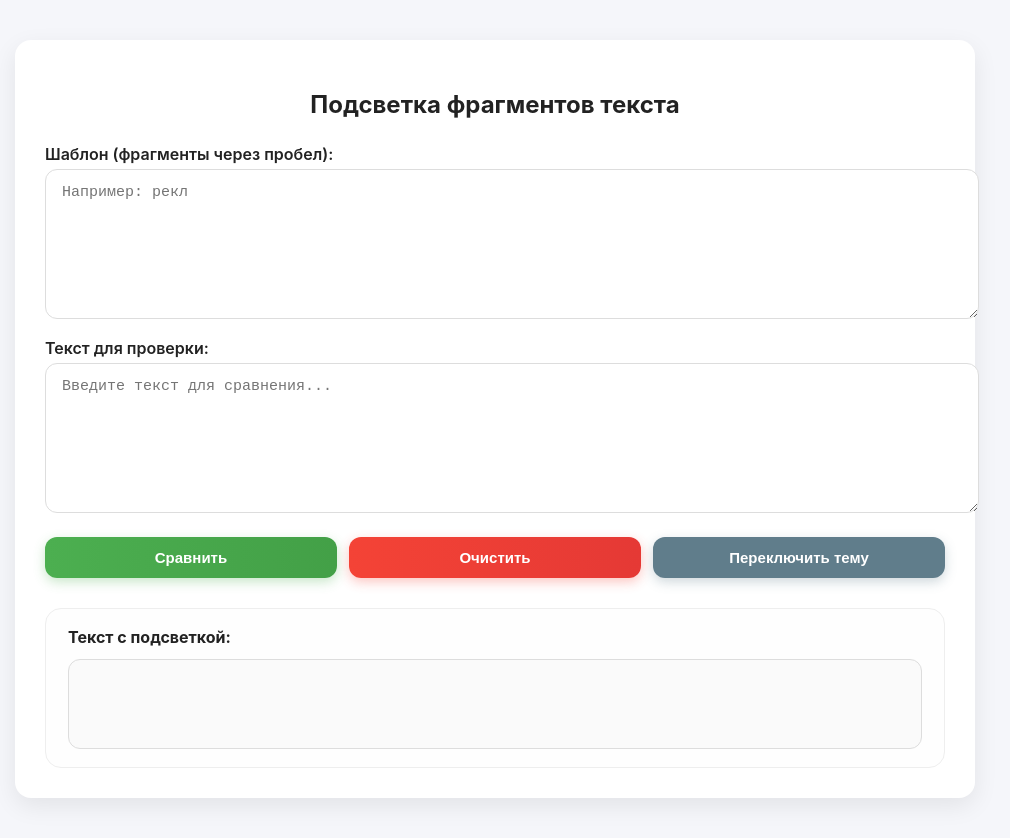
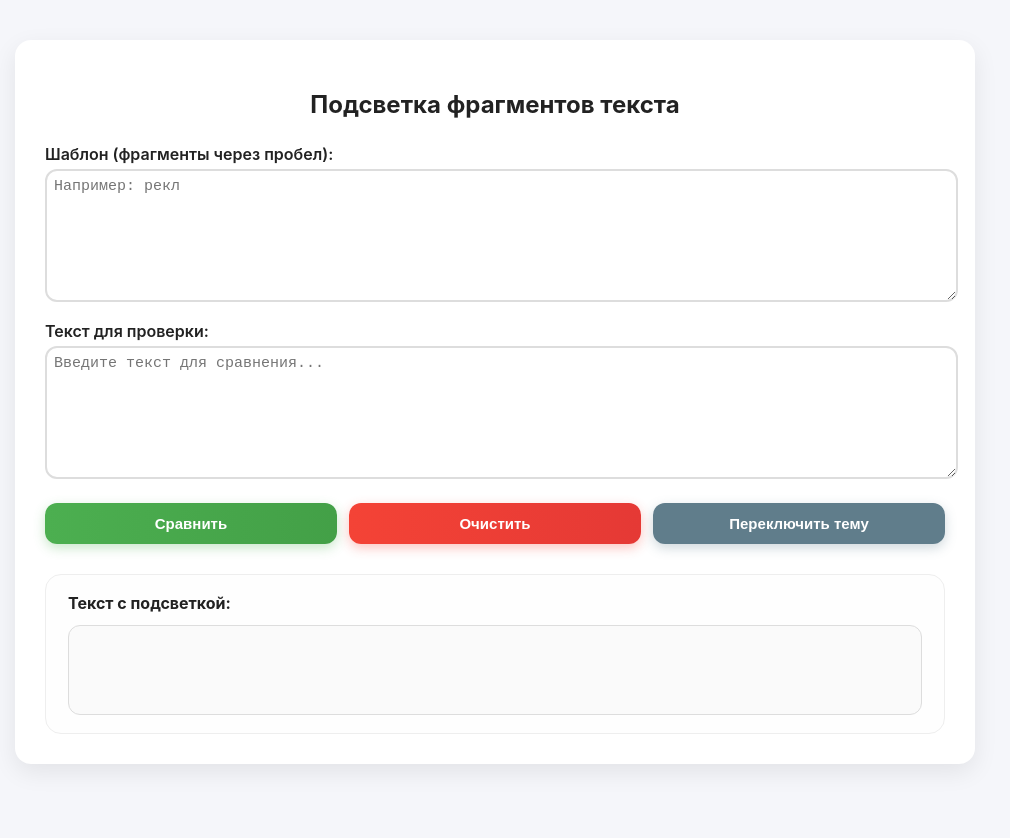
Before and after one commit to alexeydtd/compare-tool.github.io, a plain HTML site: page index.html in a window 1280 px wide. Shown: the whole page, without its empty margins (145-1155 px from the left). After the commit the page ends 804 px from the top, so only its background shows below. Drawn offline with Linux system fonts and the light colour scheme.

Commit message:
Update index.html

```diff
--- a/index.html
+++ b/index.html
@@ -35,10 +35,11 @@
   textarea {
     width: 100%;
     min-height: 120px;
-    padding: 14px 16px;
+    padding-top: 7px;
+    padding-left: 7px;
     font-size: 15px;
     border-radius: 12px;
-    border: 1px solid;
+    border: 2px solid;
     resize: vertical;
     outline: none;
     transition: border 0.2s, box-shadow 0.2s, background 0.3s, color 0.3s;
```
